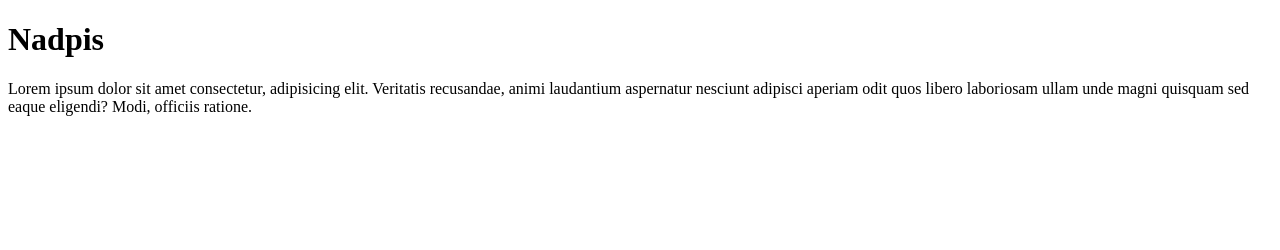
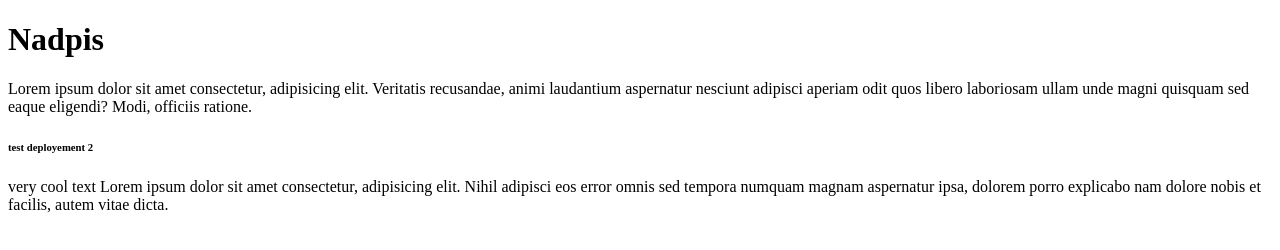
Before and after one commit to dominik564/muj-web, a plain HTML site: page index.html in a window 1280 px wide. Drawn offline with Linux system fonts and the light colour scheme.

Commit message:
zkouska 2. deployement

```diff
--- a/index.html
+++ b/index.html
@@ -10,5 +10,7 @@
     <h1>Nadpis</h1>
     <p>Lorem ipsum dolor sit amet consectetur, adipisicing elit. Veritatis recusandae, animi laudantium aspernatur nesciunt adipisci aperiam odit quos libero laboriosam ullam unde magni quisquam sed eaque eligendi? Modi, officiis ratione.</p>
 
+    <h6>test deployement 2</h6>
+    <p>very cool text Lorem ipsum dolor sit amet consectetur, adipisicing elit. Nihil adipisci eos error omnis sed tempora numquam magnam aspernatur ipsa, dolorem porro explicabo nam dolore nobis et facilis, autem vitae dicta.</p>
 </body>
 </html>
```
